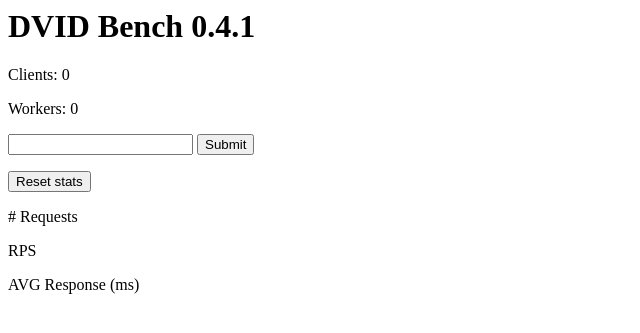
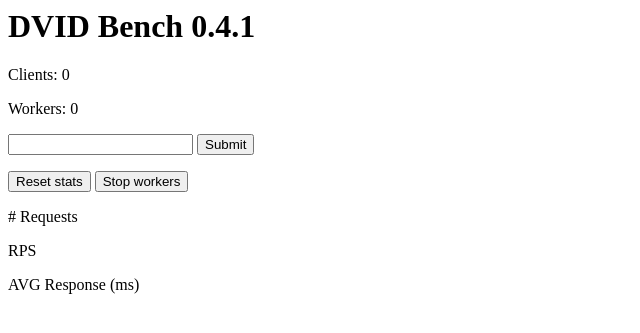
Before and after one commit to janelia-flyem/DVIDBench, a Flask app: page / in a window 1280 px wide. Shown: the top 333 px of the page, without its empty margins (0-640 px from the left). Run offline with Flask 2, Linux system fonts and the light colour scheme.

Commit message:
Adds button to stop all workers.

```diff
--- a/dvidbench/templates/index.html
+++ b/dvidbench/templates/index.html
@@ -13,6 +13,7 @@
       <input class="add_workers" type="submit"/>
     </form>
     <button class="reset">Reset stats</button>
+    <button class="stop">Stop workers</button>
 
     <p># Requests <span class="num_requests">{{stats.num_requests}}</span></p>
     <p>RPS <span class="current_rps">{{stats.current_rps}}</span></p>
```
